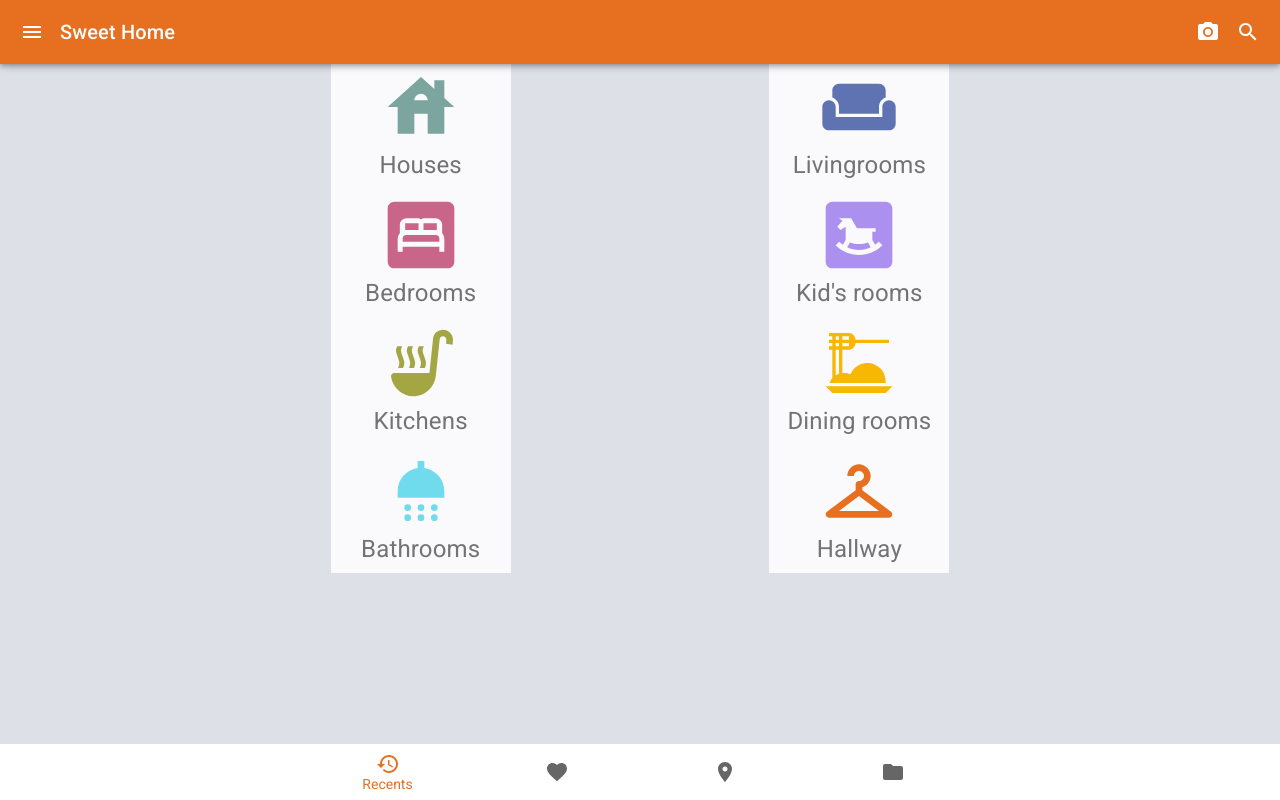
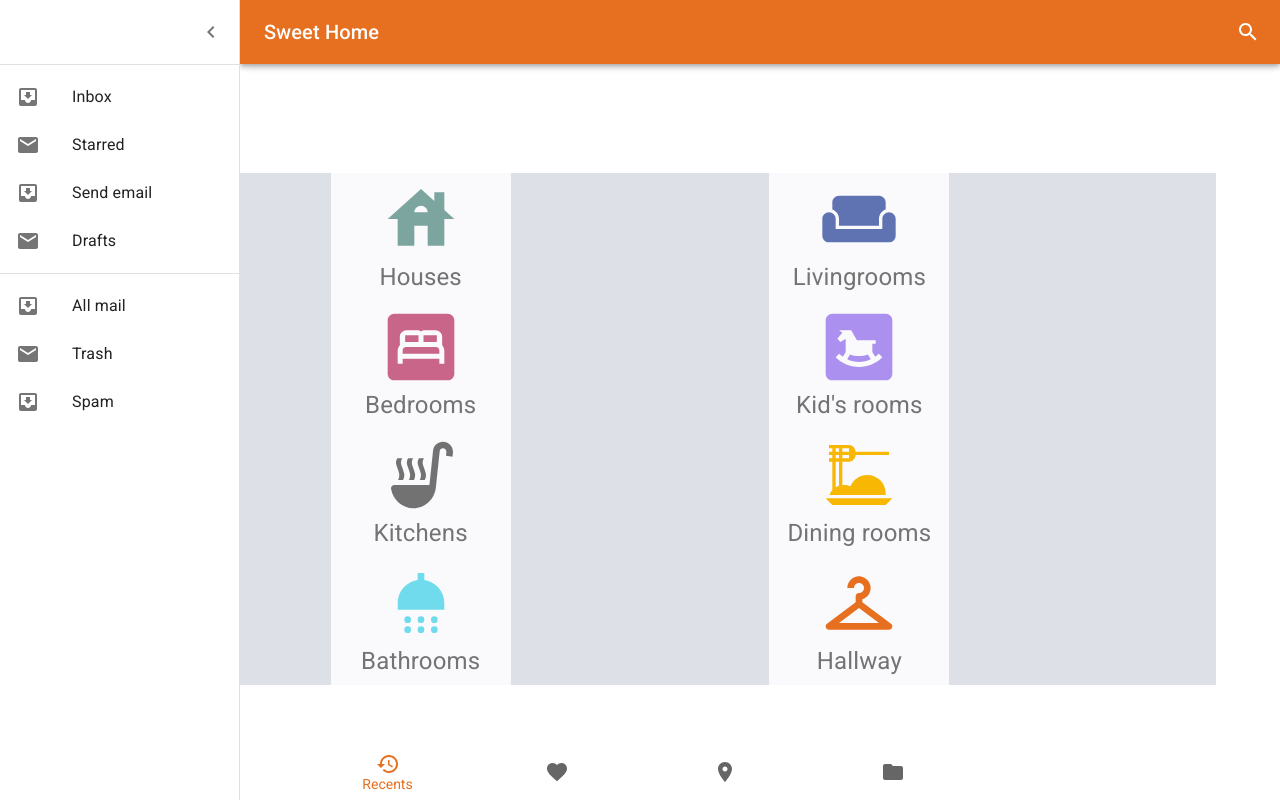
Before and after one commit to VGorianska/SweetHome, a React (Vite) app in the folder client/: page / in a window 1280 px wide. Both pictures are taken after a click on the button 32 px from the left and 32 px from the top of the page. Built offline with nearby package versions, Linux system fonts and the light colour scheme.

Commit message:
added humburger menu, doesn't work, but exist)

```diff
--- a/client/src/components/AppBar.jsx
+++ /dev/null
@@ -1,53 +0,0 @@
-import * as React from 'react';
-import { Typography, IconButton, Toolbar, Box, AppBar } from '@mui/material';
-import { Menu, Search } from '@mui/icons-material';
-import PhotoCamera from '@mui/icons-material/PhotoCamera';
-import Stack from '@mui/material/Stack';
-import { styled } from '@mui/material/styles';
-
-
-const Input = styled('input')({
-  display: 'none',
-});
-
-export default function Bar() {
-  return (
-    <Box sx={{ zIndex: 999, flexGrow: 1 }}>
-      <AppBar position="fixed">
-        <Toolbar>
-          <IconButton
-            size="medium"
-            edge="start"
-            color="inherit"
-            sx={{ mr: 1 }}
-          >
-            <Menu />
-          </IconButton>
-          <Typography
-            variant="h6"
-            component="span"
-            sx={{ flexGrow: 1 }}
-          >
-            Sweet Home
-          </Typography>
-          <Stack direction="row" alignItems="center" spacing={2}>
-          <label htmlFor="icon-button-file">
-            <Input accept="image/*" id="icon-button-file" type="file" />
-            <IconButton color="inherit" aria-label="upload picture" component="span">
-              <PhotoCamera />
-            </IconButton>
-          </label>
-          </Stack>
-          <IconButton
-            size="medium"
-            edge="end"
-            color="inherit"
-          >
-            <Search />
-          </IconButton>
-        </Toolbar>
-      </AppBar>
-    </Box>
-
-  );
-}
--- a/client/src/components/HomePage.jsx
+++ b/client/src/components/HomePage.jsx
@@ -41,7 +41,7 @@ export default function HomePageIconList() {
             <Stack direction="row" spacing={2} sx={{ justifyContent: 'space-evenly', alignItems: 'flex-end' }}>
                 <Box sx={{ mt: '0.5rem', background: '#fafafc', width: 180, height: 128, display: 'flex', justifyContent: 'center'  }}>
                     <IconButton LinkComponent={Link} to="/kitchens" aria-label="delete" sx={{ display: 'flex', flexDirection: 'column', alignContent: 'space-around' }}>
-                        <SoupKitchen sx={{ fontSize: '5rem', color: '#a3a643' }} />Kitchens
+                        <SoupKitchen sx={{ fontSize: '5rem' }} />Kitchens
                     </IconButton>
                 </Box>
                 <Box sx={{ mt: '0.5rem', background: '#fafafc', width: 180, height: 128, display: 'flex', justifyContent: 'center'  }}>
--- /dev/null
+++ b/client/src/components/TopAppBar.jsx
@@ -0,0 +1,152 @@
+import * as React from 'react';
+import { Typography, IconButton, Toolbar, Box, AppBar, CssBaseline, Drawer, Divider, List, ListItem, ListItemIcon, ListItemText } from '@mui/material';
+import { Search } from '@mui/icons-material';
+import { styled, useTheme } from '@mui/material/styles';
+import MenuIcon from '@mui/icons-material/Menu';
+import ChevronLeftIcon from '@mui/icons-material/ChevronLeft';
+import MuiAppBar from '@mui/material/AppBar';
+
+import ChevronRightIcon from '@mui/icons-material/ChevronRight';
+import InboxIcon from '@mui/icons-material/MoveToInbox';
+import MailIcon from '@mui/icons-material/Mail';
+
+const drawerWidth = 240;
+
+const Main = styled('main', { shouldForwardProp: (prop) => prop !== 'open' })(
+  ({ theme, open }) => ({
+    flexGrow: 1,
+    padding: theme.spacing(3),
+    transition: theme.transitions.create('margin', {
+      easing: theme.transitions.easing.sharp,
+      duration: theme.transitions.duration.leavingScreen,
+    }),
+    marginLeft: `-${drawerWidth}px`,
+    ...(open && {
+      transition: theme.transitions.create('margin', {
+        easing: theme.transitions.easing.easeOut,
+        duration: theme.transitions.duration.enteringScreen,
+      }),
+      marginLeft: 0,
+    }),
+  }),
+);
+
+const TopAppBar = styled(MuiAppBar, {
+  shouldForwardProp: (prop) => prop !== 'open',
+})(({ theme, open }) => ({
+  transition: theme.transitions.create(['margin', 'width'], {
+    easing: theme.transitions.easing.sharp,
+    duration: theme.transitions.duration.leavingScreen,
+  }),
+  ...(open && {
+    width: `calc(100% - ${drawerWidth}px)`,
+    marginLeft: `${drawerWidth}px`,
+    transition: theme.transitions.create(['margin', 'width'], {
+      easing: theme.transitions.easing.easeOut,
+      duration: theme.transitions.duration.enteringScreen,
+    }),
+  }),
+}));
+
+const DrawerHeader = styled('div')(({ theme }) => ({
+  display: 'flex',
+  alignItems: 'center',
+  padding: theme.spacing(0, 1),
+  // necessary for content to be below app bar
+  ...theme.mixins.toolbar,
+  justifyContent: 'flex-end',
+}));
+
+export default function Bar() {
+
+  const theme = useTheme();
+  const [open, setOpen] = React.useState(false);
+
+  const handleDrawerOpen = () => {
+    setOpen(true);
+  };
+
+  const handleDrawerClose = () => {
+    setOpen(false);
+  };
+
+  return (
+    <Box sx={{ zIndex: 999, flexGrow: 1 }}>
+      <CssBaseline />
+      <TopAppBar position="fixed" open={open}>
+        <Toolbar>
+          <IconButton
+            size="medium"
+            edge="start"
+            aria-label="open drawer"
+            onClick={handleDrawerOpen}
+            color="inherit"
+            sx={{ mr: 1, ...(open && { display: 'none' }) }}
+          >
+            <MenuIcon />
+          </IconButton>
+          <Typography
+            variant="h6"
+            component="span"
+            sx={{ flexGrow: 1}}
+          >
+            Sweet Home
+          </Typography>
+          <IconButton
+            size="medium"
+            edge="end"
+            color="inherit"
+          >
+          <Search />
+          </IconButton>
+        </Toolbar>
+      </TopAppBar>
+      <Drawer
+        sx={{
+          width: drawerWidth,
+          flexShrink: 0,
+          '& .MuiDrawer-paper': {
+            width: drawerWidth,
+            boxSizing: 'border-box',
+          },
+        }}
+        variant="persistent"
+        anchor="left"
+        open={open}
+      >
+        <DrawerHeader>
+          <IconButton onClick={handleDrawerClose}>
+            {theme.direction === 'ltr' ? <ChevronLeftIcon /> : <ChevronRightIcon />}
+          </IconButton>
+        </DrawerHeader>
+        <Divider />
+        <List>
+          {['Inbox', 'Starred', 'Send email', 'Drafts'].map((text, index) => (
+            <ListItem button key={text}>
+              <ListItemIcon>
+                {index % 2 === 0 ? <InboxIcon /> : <MailIcon />}
+              </ListItemIcon>
+              <ListItemText primary={text} />
+            </ListItem>
+          ))}
+        </List>
+        <Divider />
+        <List>
+          {['All mail', 'Trash', 'Spam'].map((text, index) => (
+            <ListItem button key={text}>
+              <ListItemIcon>
+                {index % 2 === 0 ? <InboxIcon /> : <MailIcon />}
+              </ListItemIcon>
+              <ListItemText primary={text} />
+            </ListItem>
+          ))}
+        </List>
+      </Drawer>
+      <Main open={open}>
+        <DrawerHeader />
+
+      </Main>
+    </Box>
+
+  );
+}
--- a/client/src/main.jsx
+++ b/client/src/main.jsx
@@ -1,7 +1,7 @@
 import React from 'react'
 import ReactDOM from 'react-dom'
 // import '../../css/index.css'
-import Bar from './components/AppBar'
+import Bar from './components/TopAppBar'
 import theme from "./theme"
 import { ThemeProvider } from '@mui/material/styles'
 import MainMenu from './components/MainMenu'
--- a/package.json
+++ b/package.json
@@ -19,9 +19,11 @@
   "dependencies": {
     "@emotion/react": "^11.7.1",
     "@emotion/styled": "^11.6.0",
+    "@material-ui/core": "^5.0.0-beta.5",
     "@mui/icons-material": "^5.2.5",
     "@mui/material": "^5.2.8",
     "express": "^4.17.2",
+    "material-ui-popup-state": "^2.0.0",
     "mongoose": "^6.1.5",
     "react": "^17.0.2",
     "react-dom": "^17.0.2",
```
Also changed, not shown: client/src/components/hm.jsx (added), 1 other file (tests, documents, lock files or other folders).
